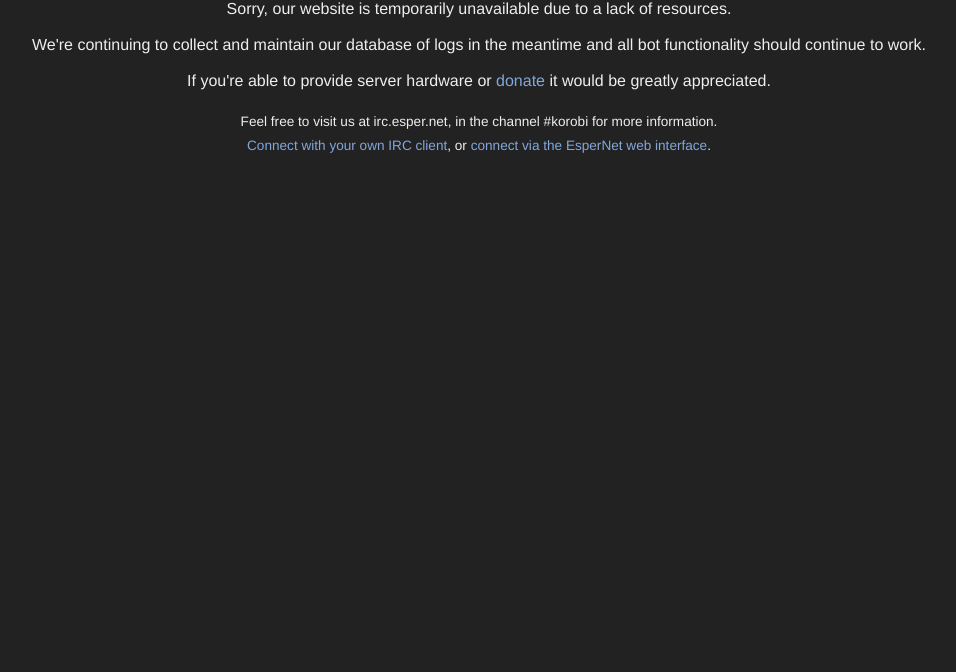
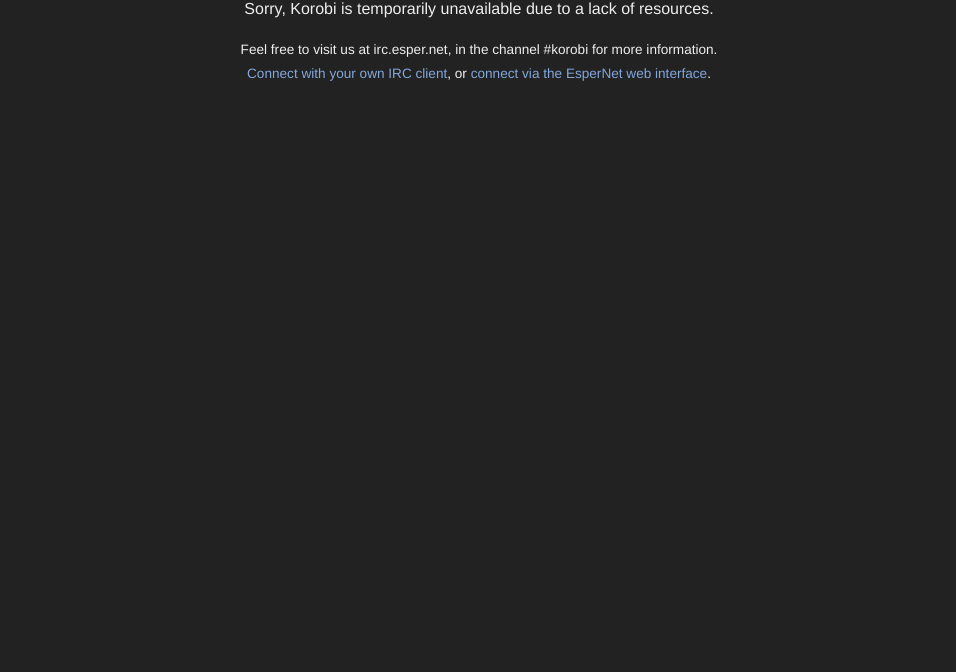
Before and after one commit to korobi/maintenance, a plain HTML site: page index.html in a window 1280 px wide. Shown: the part 128-800 px from the top of the page, without its empty margins (161-1117 px from the left). Drawn offline with Linux system fonts and the light colour scheme.

Commit message:
:crying_cat_face:

```diff
--- a/index.html
+++ b/index.html
@@ -8,9 +8,7 @@
 <body>
     <div id="maintenance">
         <h1>Korobi is temporarily unavailable</h1>
-        <p>Sorry, our website is temporarily unavailable due to a lack of resources.</p>
-        <p>We're continuing to collect and maintain our database of logs in the meantime and all bot functionality should continue to work.</p>
-        <p>If you're able to provide server hardware or <a href="https://www.paypal.com/uk/cgi-bin/webscr?cmd=_xclick&amp;business=kashike@vq.lc">donate</a> it would be greatly appreciated.</p>
+        <p>Sorry, Korobi is temporarily unavailable due to a lack of resources.</p>
         <p class="visit-us">
             <small>
                 Feel free to visit us at irc.esper.net, in the channel #korobi for more information.
```
